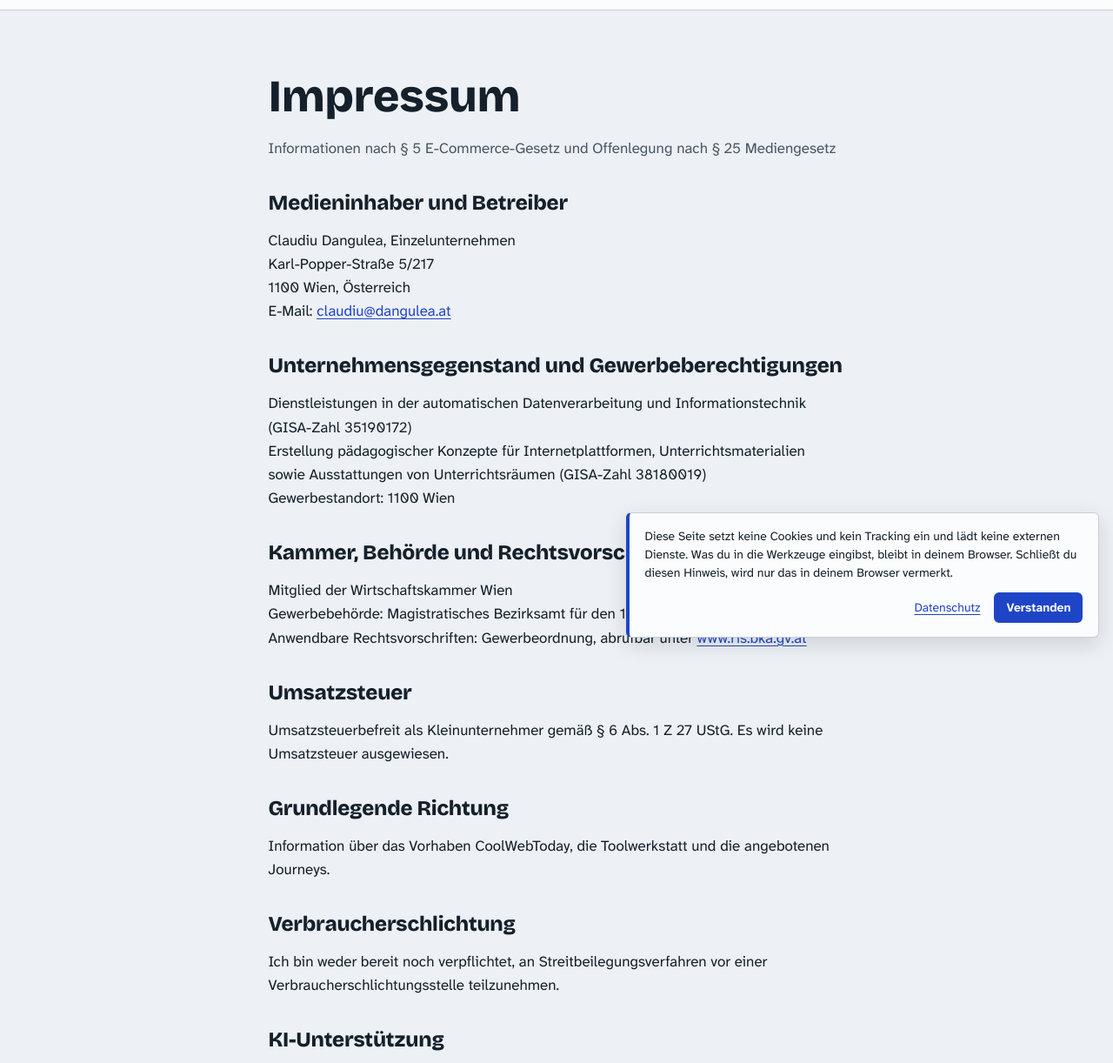
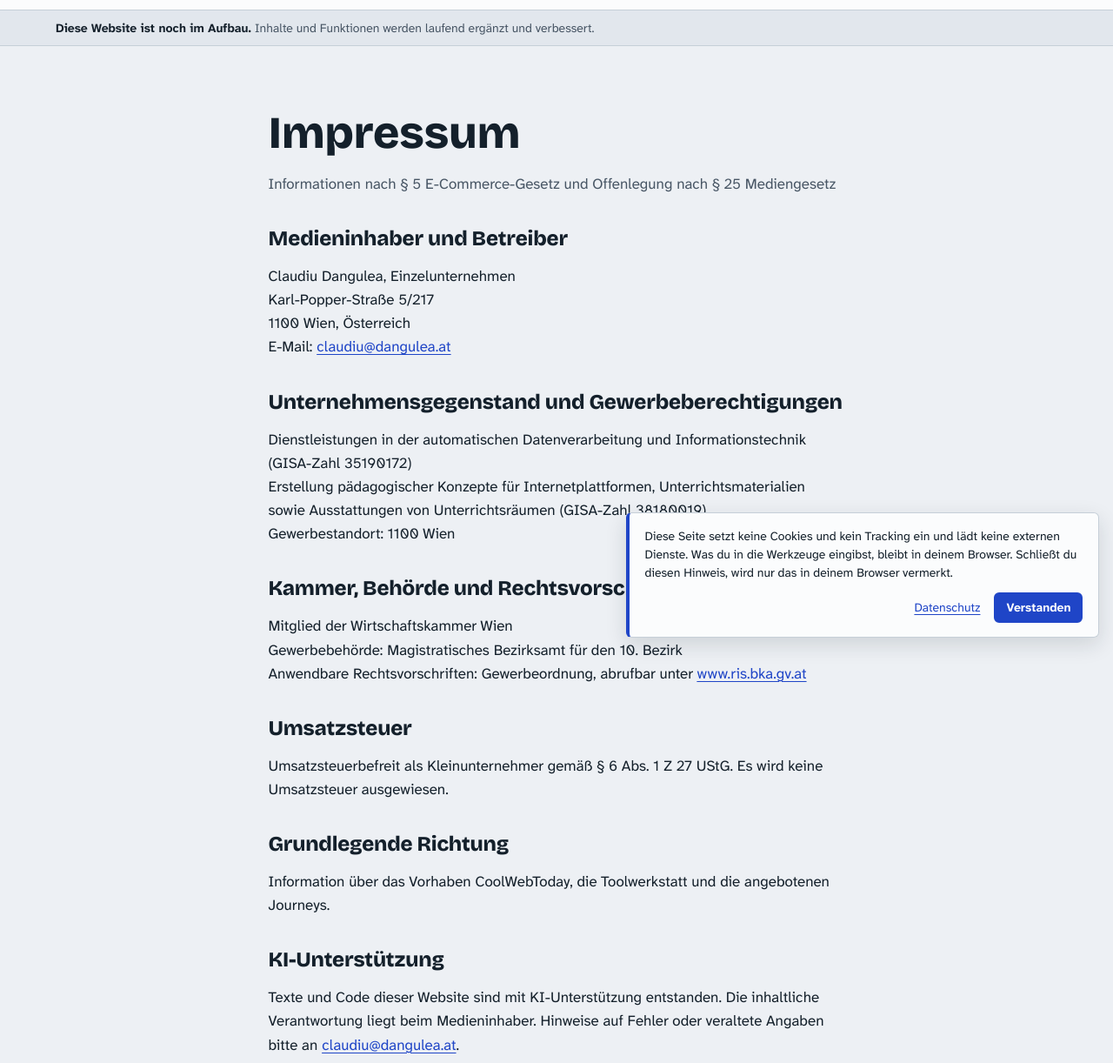
Before and after one commit to intiequals1/coolwebtoday, a plain HTML site: page impressum.html in a window 1280 px wide. Shown: the part 51-1273 px from the top of the page at 87% size. Drawn offline with Linux system fonts and the light colour scheme.

Commit message:
Hinweis im Aufbau; Satz zur Verbraucherschlichtung entfernt
Unter der Kopfzeile jeder Seite steht der Hinweis „Diese Website ist noch im Aufbau …“, gleichlautend mit dangulea.at. Im Impressum ist der Satz „Ich bin weder bereit noch verpflichtet …“ entfernt: Er stammt aus § 36 VSBG (Deutschland); nach § 19 AStG muss in Österreich nur informieren, wer sich zur Schlichtung verpflichtet hat.

Co-Authored-By: Claude Opus 5.5 <noreply@anthropic.com>
Claude-Session: https://claude.ai/code/session_01Bi92hFvXSVxCY1UY4Qg8PN

```diff
--- a/assets/site.css
+++ b/assets/site.css
@@ -402,3 +402,8 @@ a.tag:hover, a.tag:focus-visible { --tilt: 0deg; }
 .privacy-notice-actions { display: flex; align-items: center; justify-content: flex-end; gap: 1rem; flex-wrap: wrap; }
 .privacy-notice-actions a { color: var(--accent); }
 @media print { .privacy-notice { display: none; } }
+
+/* Hinweis zum Entwicklungsstand */
+.site-notice { border-bottom: 1px solid var(--line); background: var(--board); color: var(--ink-soft); font-size: var(--step--1); line-height: 1.5; padding: 0.6rem 1.25rem; }
+.site-notice p { max-width: 72rem; margin: 0 auto; }
+.site-notice strong { color: var(--ink); }
--- a/impressum.html
+++ b/impressum.html
@@ -26,6 +26,7 @@
     </nav>
   </div>
 </header>
+<aside class="site-notice" aria-label="Hinweis zum Entwicklungsstand"><p><strong>Diese Website ist noch im Aufbau.</strong> Inhalte und Funktionen werden laufend ergänzt und verbessert.</p></aside>
 
 <main id="inhalt">
   <section class="section">
@@ -54,9 +55,6 @@
 
       <h2>Grundlegende Richtung</h2>
       <p>Information über das Vorhaben CoolWebToday, die Toolwerkstatt und die angebotenen Journeys.</p>
-
-      <h2>Verbraucherschlichtung</h2>
-      <p>Ich bin weder bereit noch verpflichtet, an Streitbeilegungsverfahren vor einer Verbraucherschlichtungsstelle teilzunehmen.</p>
 
       <h2>KI-Unterstützung</h2>
       <p>Texte und Code dieser Website sind mit KI-Unterstützung entstanden. Die inhaltliche Verantwortung liegt beim Medieninhaber. Hinweise auf Fehler oder veraltete Angaben bitte an <a href="mailto:claudiu@dangulea.at">claudiu@dangulea.at</a>.</p>
```
Also changed, not shown: agb.html (+1 -0 lines), datenschutz.html (+1 -0 lines), index.html (+1 -0 lines), journeys.html (+1 -0 lines), werkstatt.html (+1 -0 lines), werkzeuge/ablauf.html (+1 -0 lines), werkzeuge/ki-auftrag.html (+1 -0 lines), werkzeuge/logbuch.html (+1 -0 lines), werkzeuge/steckbrief.html (+1 -0 lines), widerruf.html (+1 -0 lines), 1 other file.
